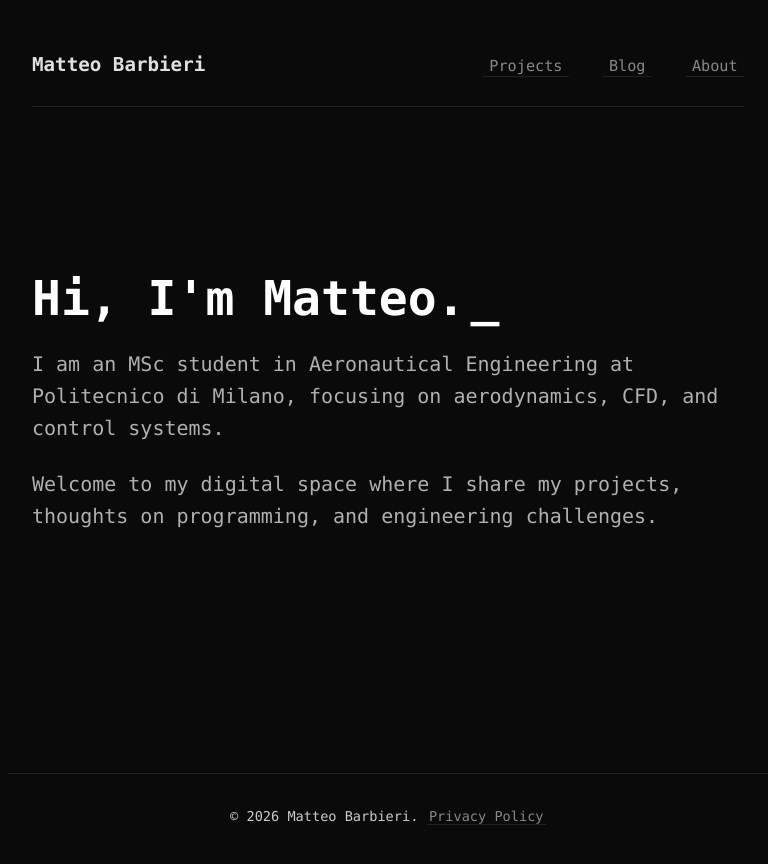
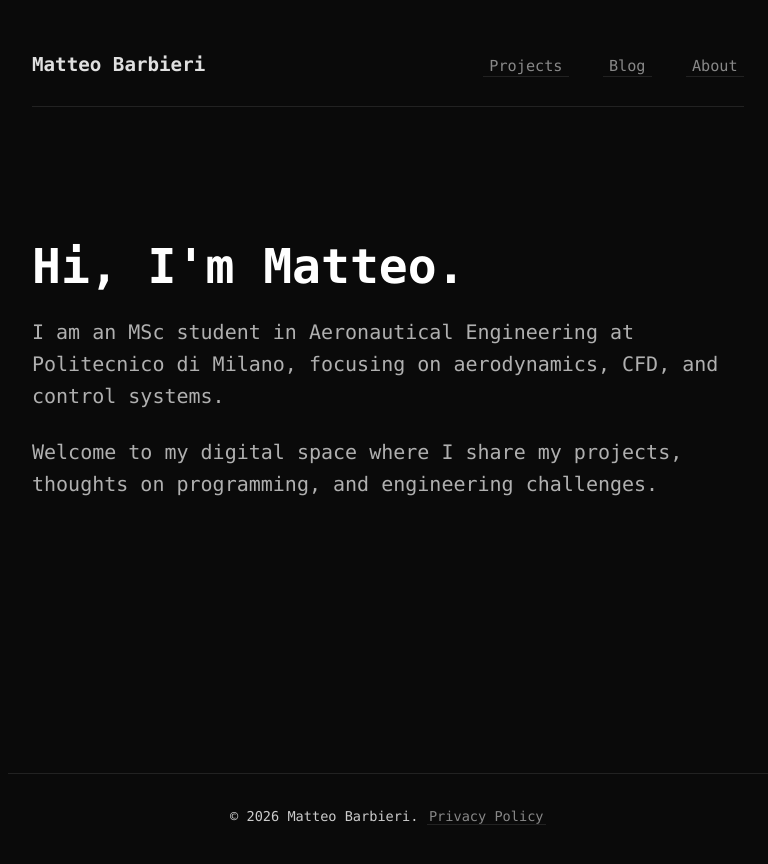
Before and after one commit to mttbrbr/mttbrbr.github.io, a Jekyll site: the page built from index.html, in a window 1280 px wide. Shown: the top 864 px of the page, without its empty margins (252-1020 px from the left). Built offline with Jekyll 4.4.1, drawn with Linux system fonts in a browser that asks for light colours.

Commit message:
style: remove terminal cursor effect

```diff
--- a/assets/main.scss
+++ b/assets/main.scss
@@ -342,19 +342,3 @@ pre:hover .copy-btn {
   color: #fff;
   border-color: #4caf50;
 }
-
-
-/* --- TERMINAL CURSOR EFFECT --- */
-.hero-section h1 {
-  display: inline-block;
-  position: relative;
-}
-.hero-section h1::after {
-  content: '_';
-  animation: blink 1s step-end infinite;
-  margin-left: 5px;
-}
-@keyframes blink {
-  0%, 100% { opacity: 1; }
-  50% { opacity: 0; }
-}
```
